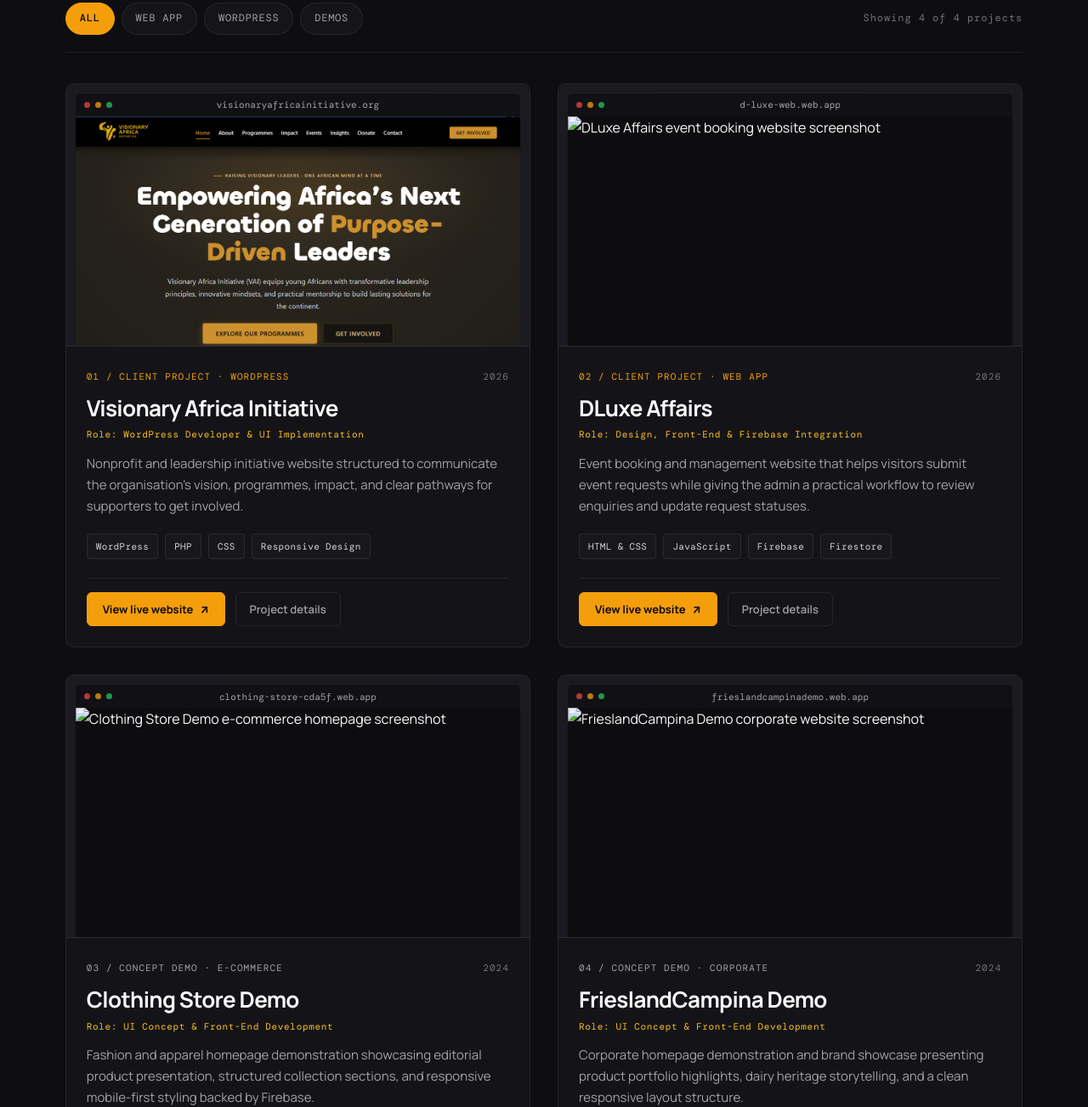
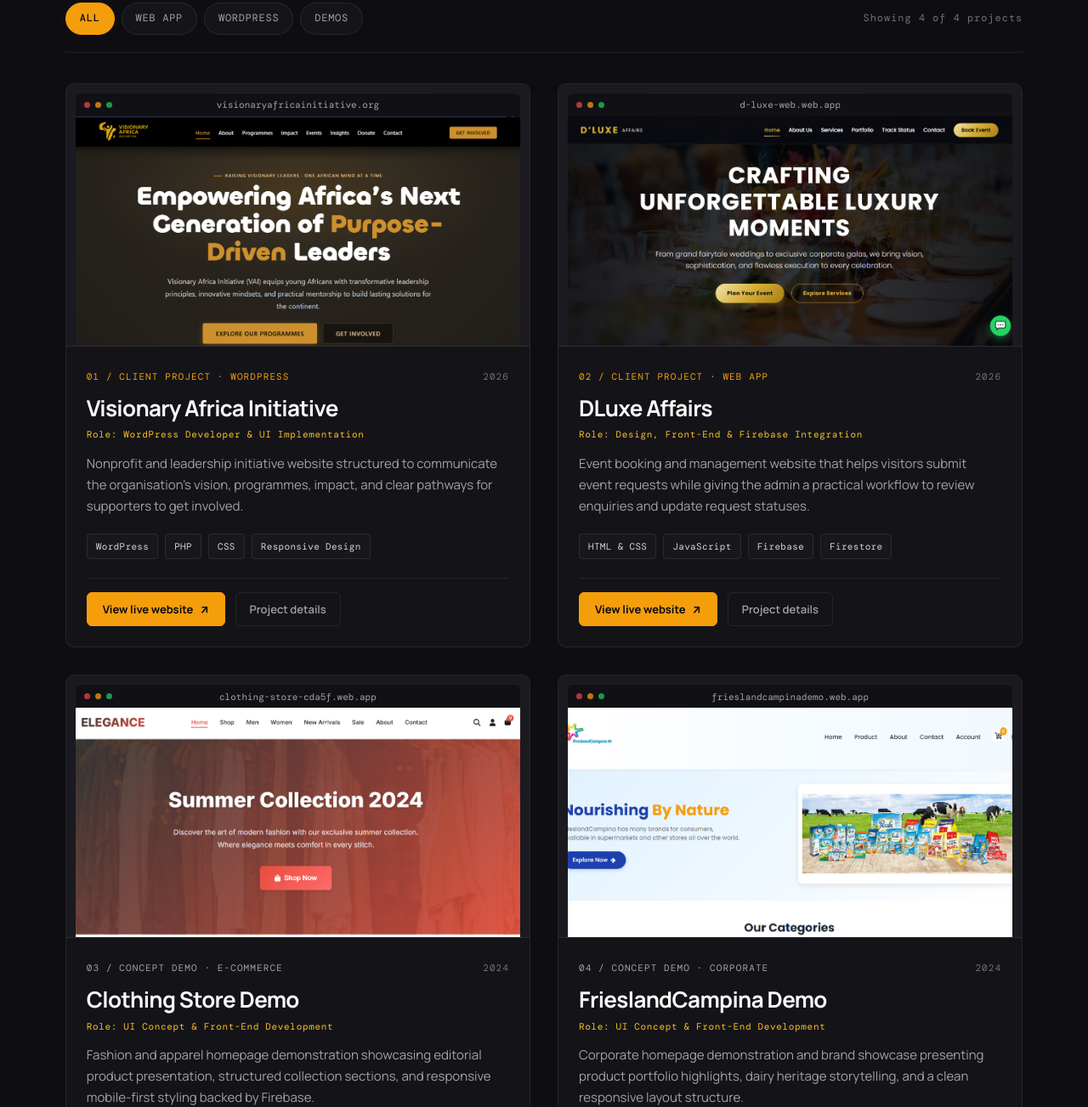
Before and after one commit to damilarealao33-cloud/damilare-portfolio, a plain HTML site: page index.html in a window 1280 px wide. Shown: the part 1084-2387 px from the top of the page at 85% size. Drawn offline with nearby package versions, Linux system fonts and the light colour scheme.

Commit message:
Update image source paths in index.html

```diff
--- a/index.html
+++ b/index.html
@@ -141,7 +141,7 @@
                 <div>d-luxe-web.web.app</div>
               </div>
               <div class="project-screenshot-wrap">
-                <img class="project-screenshot" src="portfolio screenshot/dluxe-affairs.png"
+                <img class="project-screenshot" src="./dluxe-affairs.png"
                   alt="DLuxe Affairs event booking website screenshot" loading="lazy" decoding="async">
               </div>
             </div>
@@ -176,7 +176,7 @@
                 <div>clothing-store-cda5f.web.app</div>
               </div>
               <div class="project-screenshot-wrap">
-                <img class="project-screenshot" src="portfolio screenshot/clothing-store.png"
+                <img class="project-screenshot" src="./clothing-store.png"
                   alt="Clothing Store Demo e-commerce homepage screenshot" loading="lazy" decoding="async">
               </div>
             </div>
@@ -211,7 +211,7 @@
                 <div>frieslandcampinademo.web.app</div>
               </div>
               <div class="project-screenshot-wrap">
-                <img class="project-screenshot" src="portfolio screenshot/frieslandcampinademo.png"
+                <img class="project-screenshot" src="./frieslandcampinademo.png"
                   alt="FrieslandCampina Demo corporate website screenshot" loading="lazy" decoding="async">
               </div>
             </div>
```
